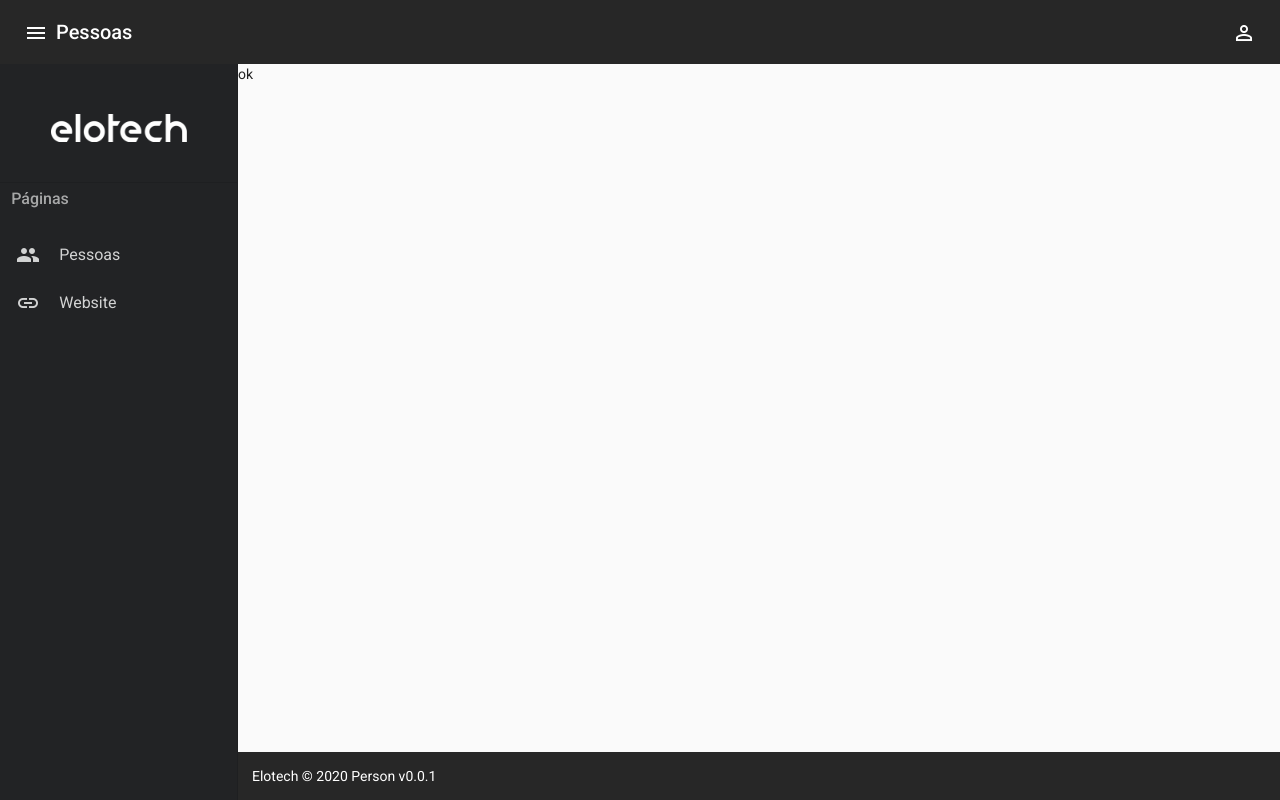
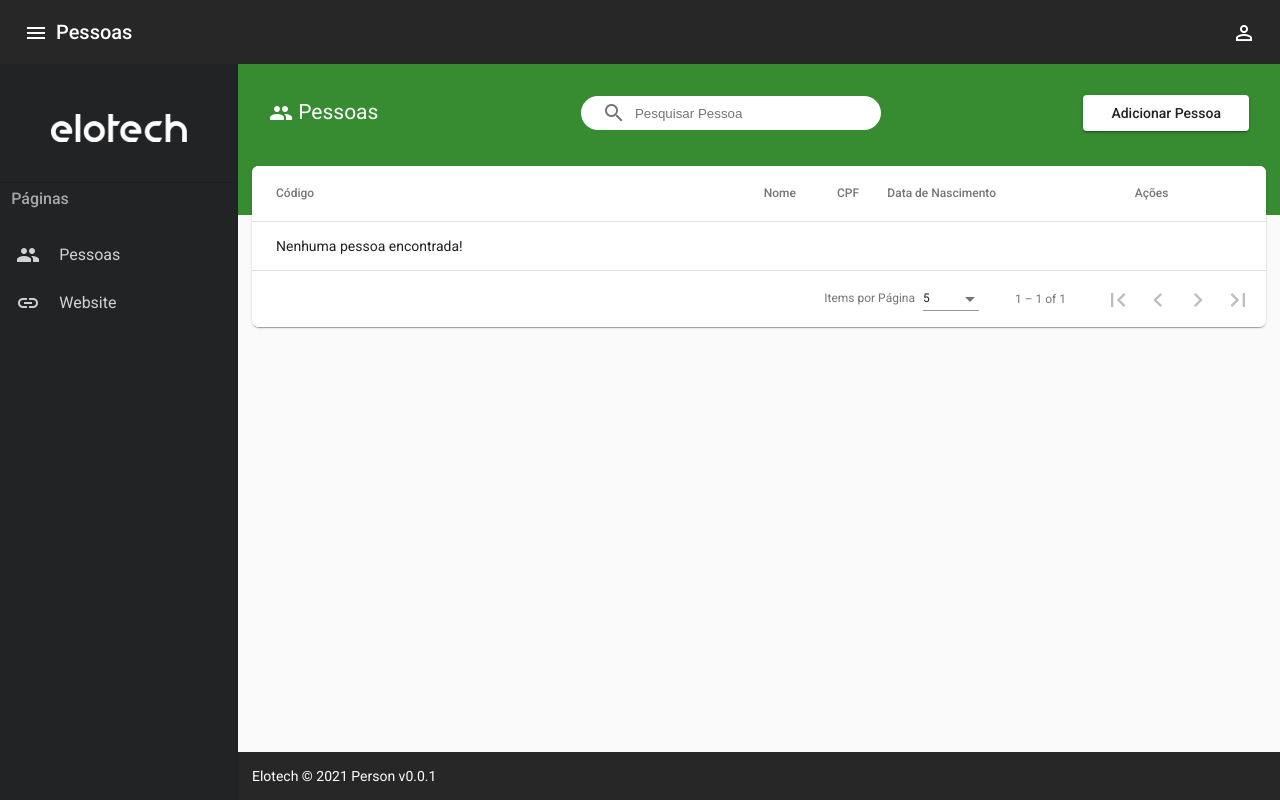
Before and after one commit to thederickff/elotech-person, an Angular app in the folder client/: page /persons in a window 1280 px wide. Built offline with nearby package versions, Linux system fonts and the light colour scheme.

Commit message:
design persons page

```diff
--- a/client/src/app/app.component.html
+++ b/client/src/app/app.component.html
@@ -48,7 +48,7 @@
   <mat-drawer-content>
     <router-outlet></router-outlet>
     <footer class="d-flex flex-wrap justify-content-center justify-content-lg-between mt-auto p-1">
-      <div class="p-1">Elotech © 2020 Person v0.0.1</div>
+      <div class="p-1">Elotech © 2021 Person v0.0.1</div>
     </footer>
   </mat-drawer-content>
 </mat-drawer-container>
--- a/client/src/app/pages/persons/persons.module.ts
+++ b/client/src/app/pages/persons/persons.module.ts
@@ -1,6 +1,7 @@
 import { CommonModule } from "@angular/common";
 import { NgModule } from "@angular/core";
 import { RouterModule, Routes } from "@angular/router";
+import { SharedModule } from "src/app/shared/shared.module";
 import { PersonsPage } from "./persons.page";
 
 const routes: Routes = [
@@ -14,7 +15,8 @@ const routes: Routes = [
   declarations: [PersonsPage],
   imports: [
     CommonModule,
-    RouterModule.forChild(routes)
+    RouterModule.forChild(routes),
+    SharedModule
   ]
 })
 export class PersonsPageModule { }
--- a/client/src/app/pages/persons/persons.page.html
+++ b/client/src/app/pages/persons/persons.page.html
@@ -1 +1,64 @@
-ok
+<div class="page-header">
+  <div class="title">
+    <mat-icon>people</mat-icon>
+    Pessoas
+  </div>
+  <div class="search-wrapper">
+    <mat-icon>search</mat-icon>
+    <input (keyup)="applyFilter($any($event.target).value)" placeholder="Pesquisar Pessoa">
+  </div>
+  <button mat-raised-button [routerLink]="['/persons', 'new']">Adicionar Pessoa</button>
+</div>
+
+<div class="page-content" [class.d-none]="!dataSource">
+  <mat-card>
+    <table mat-table [dataSource]="dataSource" matSort>
+      <!-- Id Column -->
+      <ng-container matColumnDef="id">
+        <th mat-header-cell *matHeaderCellDef mat-sort-header>Código</th>
+        <td mat-cell *matCellDef="let row">{{ row.id }}</td>
+      </ng-container>
+
+      <!-- Name Column -->
+      <ng-container matColumnDef="name">
+        <th mat-header-cell *matHeaderCellDef mat-sort-header>Nome</th>
+        <td mat-cell *matCellDef="let row">{{ row.name }}</td>
+      </ng-container>
+
+      <!-- Social Security Number Column -->
+      <ng-container matColumnDef="socialSecurityNumber">
+        <th mat-header-cell *matHeaderCellDef mat-sort-header>CPF</th>
+        <td mat-cell *matCellDef="let row">{{ row.socialSecurityNumber }}</td>
+      </ng-container>
+
+      <!-- Date Of Birth Column -->
+      <ng-container matColumnDef="dateOfBirth">
+        <th mat-header-cell *matHeaderCellDef mat-sort-header>Data de Nascimento</th>
+        <td mat-cell *matCellDef="let row">{{ row.dateOfBirth }}</td>
+      </ng-container>
+
+      <!-- Actions Column -->
+      <ng-container matColumnDef="actions">
+        <th mat-header-cell *matHeaderCellDef mat-sort-header>Ações</th>
+        <td mat-cell *matCellDef="let row">
+          <div *ngIf="row.host" class="d-flex">
+            <button mat-icon-button color="success" matTooltip="Ver Contatos">
+              <mat-icon>people</mat-icon>
+            </button>
+            <button mat-icon-button color="accent" matTooltip="Editar" [routerLink]="['/persons', row.id]">
+              <mat-icon>create</mat-icon>
+            </button>
+            <button mat-icon-button color="warn" matTooltip="Deletar" (click)="delete(row.id)">
+              <mat-icon>delete</mat-icon>
+            </button>
+          </div>
+        </td>
+      </ng-container>
+
+      <tr mat-header-row *matHeaderRowDef="displayedColumns"></tr>
+      <tr mat-row *matRowDef="let row; columns: displayedColumns;"></tr>
+    </table>
+
+    <mat-paginator [pageSizeOptions]="[5, 10, 25, 100]" showFirstLastButtons></mat-paginator>
+  </mat-card>
+</div>
--- a/client/src/app/pages/persons/persons.page.ts
+++ b/client/src/app/pages/persons/persons.page.ts
@@ -1,4 +1,8 @@
-import { Component, OnDestroy, OnInit } from "@angular/core";
+import { Component, OnDestroy, OnInit, ViewChild } from "@angular/core";
+import { MatPaginator } from "@angular/material/paginator";
+import { MatSort } from "@angular/material/sort";
+import { MatTableDataSource } from "@angular/material/table";
+import { Person } from "src/app/models/person.model";
 
 @Component({
   selector: 'app-persons',
@@ -7,10 +11,36 @@ import { Component, OnDestroy, OnInit } from "@angular/core";
 })
 export class PersonsPage implements OnInit, OnDestroy {
 
+  dataSource: MatTableDataSource<Person>;
+  @ViewChild(MatPaginator, { static: true }) paginator: MatPaginator;
+  @ViewChild(MatSort, { static: true }) sort: MatSort;
+
+  displayedColumns: string[] = ['id', 'name', 'socialSecurityNumber', 'dateOfBirth', 'actions'];
+
   constructor() { }
 
-  ngOnInit() { }
+  ngOnInit() {
+    this.dataSource = new MatTableDataSource([]);
+    this.dataSource.paginator = this.paginator;
+    this.dataSource.sort = this.sort;
+    this.dataSource.data = this.emptyTable();
+  }
 
   ngOnDestroy() { }
 
+  applyFilter(filterValue: string) {
+    this.dataSource.filter = filterValue.trim().toLowerCase();
+
+    if (this.dataSource.paginator) {
+      this.dataSource.paginator.firstPage();
+    }
+  }
+
+  delete(id: number) {
+
+  }
+
+  private emptyTable(): any[] {
+    return [{ id: 'Nenhuma pessoa encontrada!' }];
+  }
 }
--- a/client/src/styles.scss
+++ b/client/src/styles.scss
@@ -1,3 +1,5 @@
+@import 'styles/colors.scss';
+
 html, body {
   height: 100%;
 }
@@ -54,3 +56,142 @@ a {
   text-decoration: none;
   background-color: transparent;
 }
+
+table {
+  width: 100%;
+  tbody {
+    td {
+      padding-top: 1em !important;
+      padding-right: 1em !important;
+      padding-bottom: 1em !important;
+    }
+  }
+}
+
+.table-responsive {
+  overflow-x: auto;
+}
+
+/* Pages */
+.page-header {
+  display: flex;
+  justify-content: space-between;
+  align-items: center;
+  flex-wrap: wrap;
+  background-color: $secondary;
+  padding: 1em 1em 3.5em 1em;
+  font-size: 1.5em;
+
+  .title {
+    margin: 10px;
+    color: white;
+
+    mat-icon {
+      vertical-align: middle;
+    }
+
+    .custom-icon {
+      width: 24px;
+      color: #ffffff;
+      vertical-align: middle;
+    }
+  }
+
+  .search-wrapper {
+    margin: 10px;
+    background-color: white;
+    display: flex;
+    align-items: center;
+    border-radius: 1.5em;
+    width: 30%;
+    padding: 0.25em 1em;
+    color: #757575;
+
+    input {
+      display: block;
+      width: 100%;
+      outline: none;
+      margin-left: 10px;
+      border: none;
+    }
+  }
+
+  button {
+    margin: 10px;
+    padding: 0 2em;
+  }
+}
+
+@media(max-width: 768px) {
+  .page-header {
+    flex-direction: column;
+
+    .search-wrapper {
+      width: 80%;
+    }
+  }
+}
+
+.page-content {
+  margin: -3.5em 1em 1em 1em;
+
+  mat-card {
+    padding: 0;
+    overflow-x: auto;
+    border-radius: 0.5em;
+  }
+}
+
+.text-danger {
+  color: #f44336;
+}
+
+.text-center {
+  text-align: center;
+}
+
+form {
+  padding: 1em;
+
+  .form-group {
+    padding: 0.5em;
+
+    label {
+      background: white;
+      font-size: 0.8rem;
+      padding: 0 0.5em;
+      margin-left: 0.5em;
+      color: rgba(0,0,0,.6);
+      transition: 1s;
+
+      &.invalid {
+        color: #f44336;
+      }
+    }
+
+    input, select {
+      display: block;
+      width: 100%;
+      outline: none;
+      font-size: 1rem;
+      padding: 1.2em 1em;
+      margin-top: -0.65em;
+      border: 2px solid rgba(0,0,0,.3);
+      border-radius: 0.5em;
+      transition: 1s;
+
+
+      &:hover, &:focus {
+        border: 2px solid rgba(0,0,0,.8);
+      }
+
+      &.invalid {
+        border: 2px solid #f44336;
+      }
+    }
+
+    select {
+      background-color: #ffffff;
+    }
+  }
+}
--- a/client/src/styles/colors.scss
+++ b/client/src/styles/colors.scss
@@ -1,5 +1,5 @@
 $primary: #272727;
-$secondary: #1a73e8;
+$secondary: #378c31;
 $success: #28a745;
 $warning: #ffc107;
 $danger: #c82333;
--- a/client/tsconfig.json
+++ b/client/tsconfig.json
@@ -5,7 +5,7 @@
     "baseUrl": "./",
     "outDir": "./dist/out-tsc",
     "forceConsistentCasingInFileNames": true,
-    "strict": true,
+    "strict": false,
     "noImplicitReturns": true,
     "noFallthroughCasesInSwitch": true,
     "sourceMap": true,
```
Also changed, not shown: client/src/app/models/person.model.ts (added, +30 -0 lines), client/src/app/shared/shared.module.ts (+5 -2 lines).
